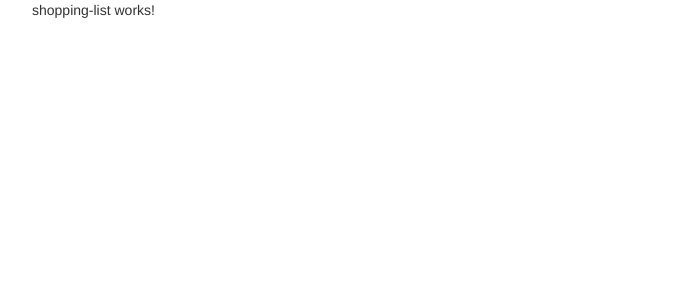
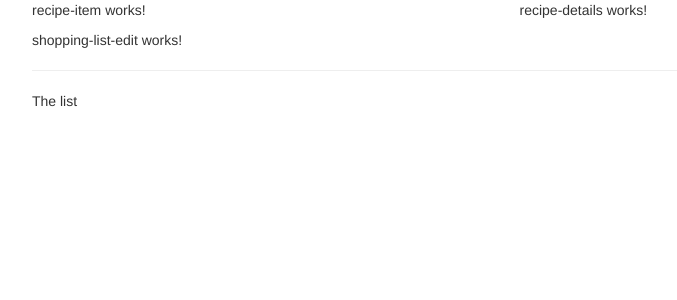
Before and after one commit to suneelvanapalli/angular-udemy-practice-app, an Angular app in the folder RecipesProject/: page / in a window 1280 px wide. Shown: the top 300 px of the page, without its empty margins (38-715 px from the left). Built offline with nearby package versions, Linux system fonts and the light colour scheme.

Commit message:
layout changes

```diff
--- a/RecipesProject/src/app/app.component.html
+++ b/RecipesProject/src/app/app.component.html
@@ -2,8 +2,9 @@
   <div class="row">
     <div class="col-xs-12">
       <app-recipes></app-recipes>
+    </div>
+    <div class="col-xs-12">
       <app-shopping-list></app-shopping-list>
     </div>
   </div>
-
 </div>
--- a/RecipesProject/src/app/app.module.ts
+++ b/RecipesProject/src/app/app.module.ts
@@ -8,6 +8,7 @@
 import { RecipeDetailsComponent } from './recipes/recipe-details/recipe-details.component';
 import { ShoppingListComponent } from './shopping-list/shopping-list.component';
 import { ShoppingListEditComponent } from './shopping-list/shopping-list-edit/shopping-list-edit.component';
+import { RecipeItemComponent } from './recipes/recipe-list/recipe-item/recipe-item.component';
 
 @NgModule({
   declarations: [
@@ -17,7 +18,8 @@
     RecipeListComponent,
     RecipeDetailsComponent,
     ShoppingListComponent,
-    ShoppingListEditComponent
+    ShoppingListEditComponent,
+    RecipeItemComponent
   ],
   imports: [
     BrowserModule
--- /dev/null
+++ b/RecipesProject/src/app/recipes/recipe-list/recipe-item/recipe-item.component.html
@@ -0,0 +1 @@
+<p>recipe-item works!</p>
--- /dev/null
+++ b/RecipesProject/src/app/recipes/recipe-list/recipe-item/recipe-item.component.ts
@@ -0,0 +1,15 @@
+import { Component, OnInit } from '@angular/core';
+
+@Component({
+  selector: 'app-recipe-item',
+  templateUrl: './recipe-item.component.html',
+  styleUrls: ['./recipe-item.component.css']
+})
+export class RecipeItemComponent implements OnInit {
+
+  constructor() { }
+
+  ngOnInit() {
+  }
+
+}
--- a/RecipesProject/src/app/recipes/recipe-list/recipe-list.component.html
+++ b/RecipesProject/src/app/recipes/recipe-list/recipe-list.component.html
@@ -1 +1 @@
-<p>recipe-list works!</p>
+<app-recipe-item></app-recipe-item>
--- a/RecipesProject/src/app/recipes/recipes.component.html
+++ b/RecipesProject/src/app/recipes/recipes.component.html
@@ -1 +1,8 @@
-<div class="row"></div>
+<div class="row">
+    <div class="col-md-5">
+        <app-recipe-list></app-recipe-list>
+    </div>
+    <div class="col-md-7">
+        <app-recipe-details></app-recipe-details>
+    </div>
+</div>
--- a/RecipesProject/src/app/shopping-list/shopping-list.component.html
+++ b/RecipesProject/src/app/shopping-list/shopping-list.component.html
@@ -1 +1,8 @@
-<p>shopping-list works!</p>
+<div class="row">
+    <div class="col-md-10">
+        <app-shopping-list-edit></app-shopping-list-edit>
+        <hr>
+    <p>The list</p>
+    </div>
+
+</div>
```
Also changed, not shown: RecipesProject/src/app/recipes/recipe-list/recipe-item/recipe-item.component.css (added).
